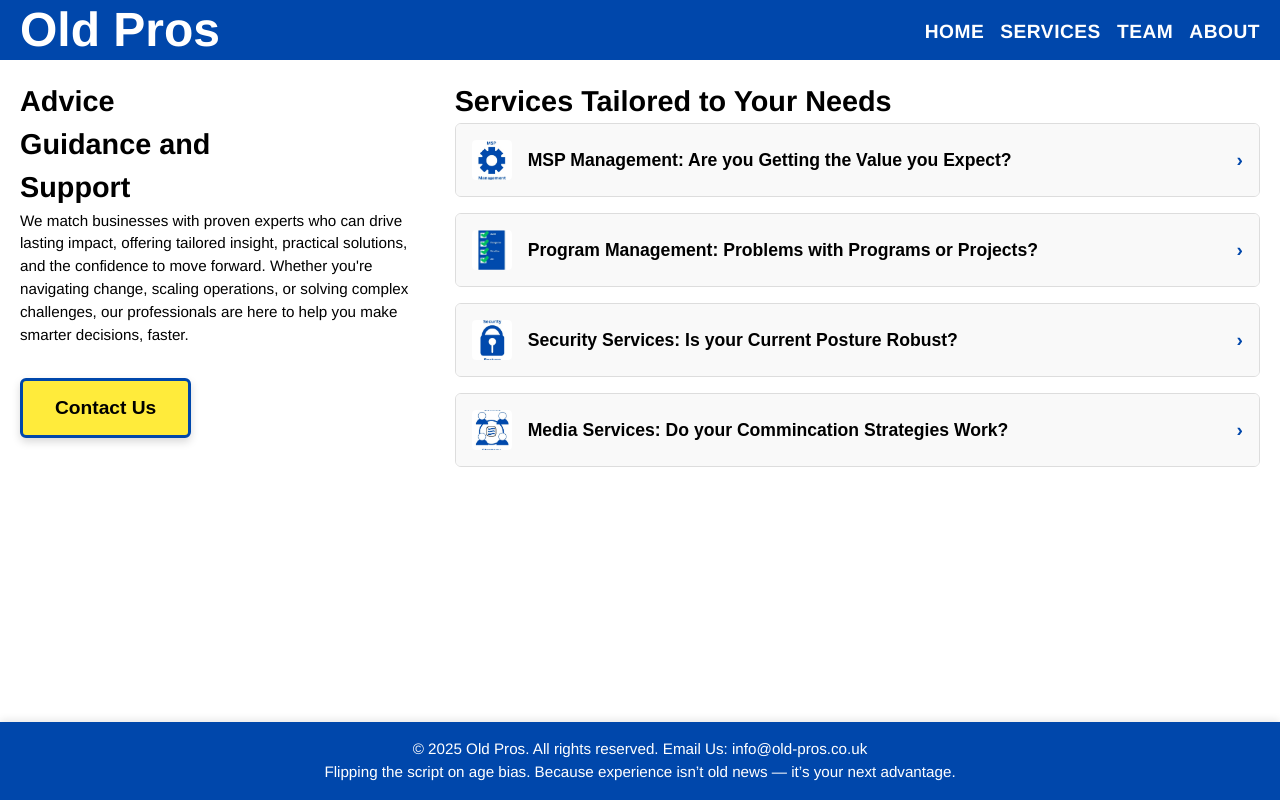
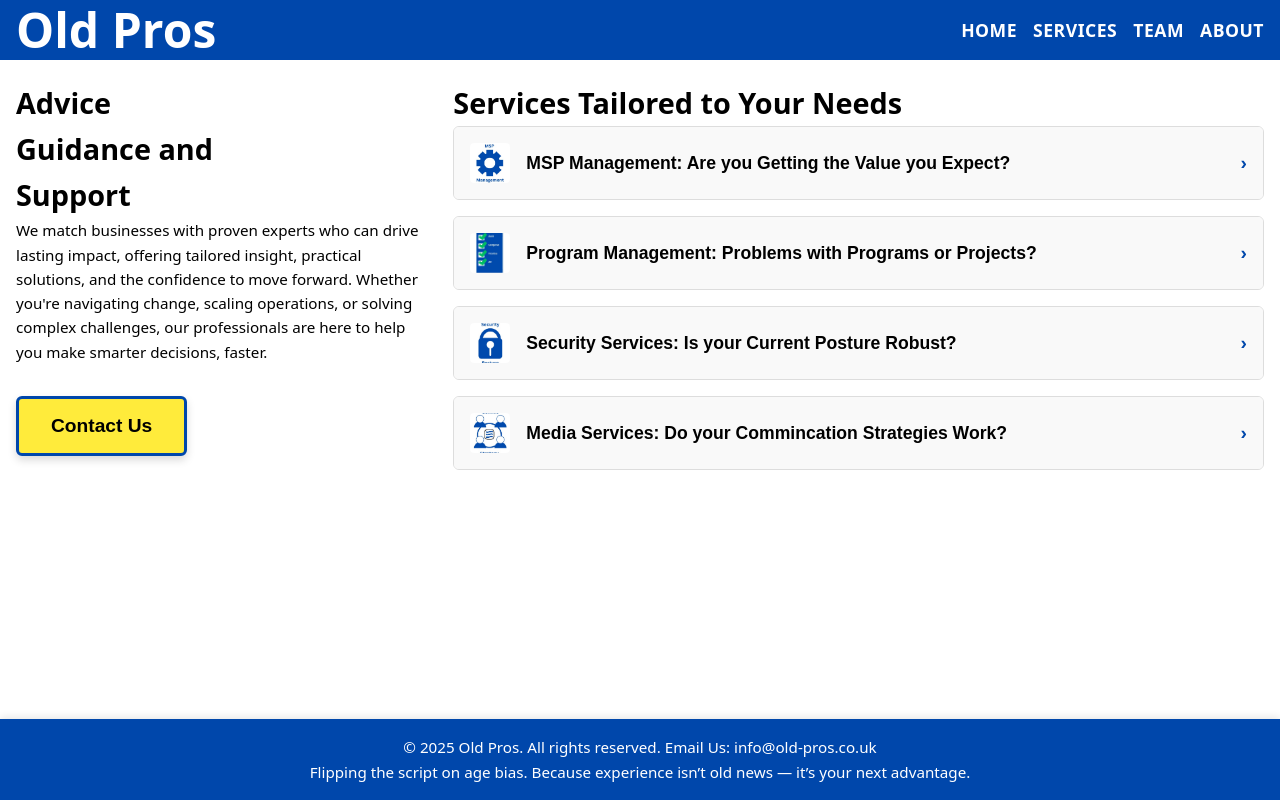
Before and after one commit to jwh99common/old-pros, a website: page public/index.html in a window 1280 px wide. Drawn offline with Linux system fonts and the light colour scheme.

Commit message:
Auto-sync: 2025-11-28 08:34:08

```diff
--- a/public/css/main.css
+++ b/public/css/main.css
@@ -35,9 +35,8 @@ main .container {
   height: 60px;
 }
 
-/* Logo */
 .logo {
-  font-size: 3rem;
+  font-size: clamp(1.5rem, 5vw, 3rem);
   font-weight: bold;
 }
 
@@ -408,3 +407,95 @@ p {
     padding: 0 10px;   /* tighter gutter on mobile */
   }
 }
+/* Global reset */
+* {
+  box-sizing: border-box;
+  margin: 0;
+  padding: 0;
+}
+
+/* Fluid container */
+.container {
+  width: 100%;
+  max-width: 1400px;              /* cap on large screens */
+  margin: 0 auto;
+  padding: 0 1rem;                /* fluid gutter */
+}
+
+/* Typography */
+body {
+  font-family: system-ui, sans-serif;
+  font-size: 1rem;                /* base size for mobile */
+  line-height: 1.6;
+}
+
+/* Responsive images */
+img {
+  max-width: 100%;
+  height: auto;
+  display: block;
+}
+
+/* Navigation */
+.main-nav ul {
+  display: flex;
+  flex-direction: column;         /* stack by default */
+  gap: 0.5rem;
+  list-style: none;
+  padding: 0;
+}
+
+.main-nav a {
+  color: #fff;
+  text-decoration: none;
+  font-weight: 600;
+  font-size: 1.1rem;
+}
+
+.main-nav a:hover {
+  text-decoration: underline;
+}
+
+/* Footer */
+.site-footer {
+  background: #0047ab;
+  color: #fff;
+  text-align: center;
+  padding: 1rem;
+  font-size: 0.9rem;
+  position: static;               /* avoid overlap on mobile */
+}
+
+.site-footer a {
+  color: #fff;
+  text-decoration: none;
+  font-weight: 500;
+}
+
+.site-footer a:hover {
+  text-decoration: underline;
+}
+
+/* Columns */
+.column-box {
+  flex: 1 1 100%;                 /* stack by default */
+  margin-bottom: 1rem;
+}
+
+/* Breakpoints for larger screens */
+@media (min-width: 768px) {
+  .main-nav ul {
+    flex-direction: row;          /* horizontal nav on tablet+ */
+    gap: 1rem;
+  }
+
+  .column-box {
+    flex: 1 1 50%;                /* two columns on tablet */
+  }
+}
+
+@media (min-width: 1024px) {
+  .column-box {
+    flex: 1 1 33%;                /* three columns on desktop */
+  }
+}
```
